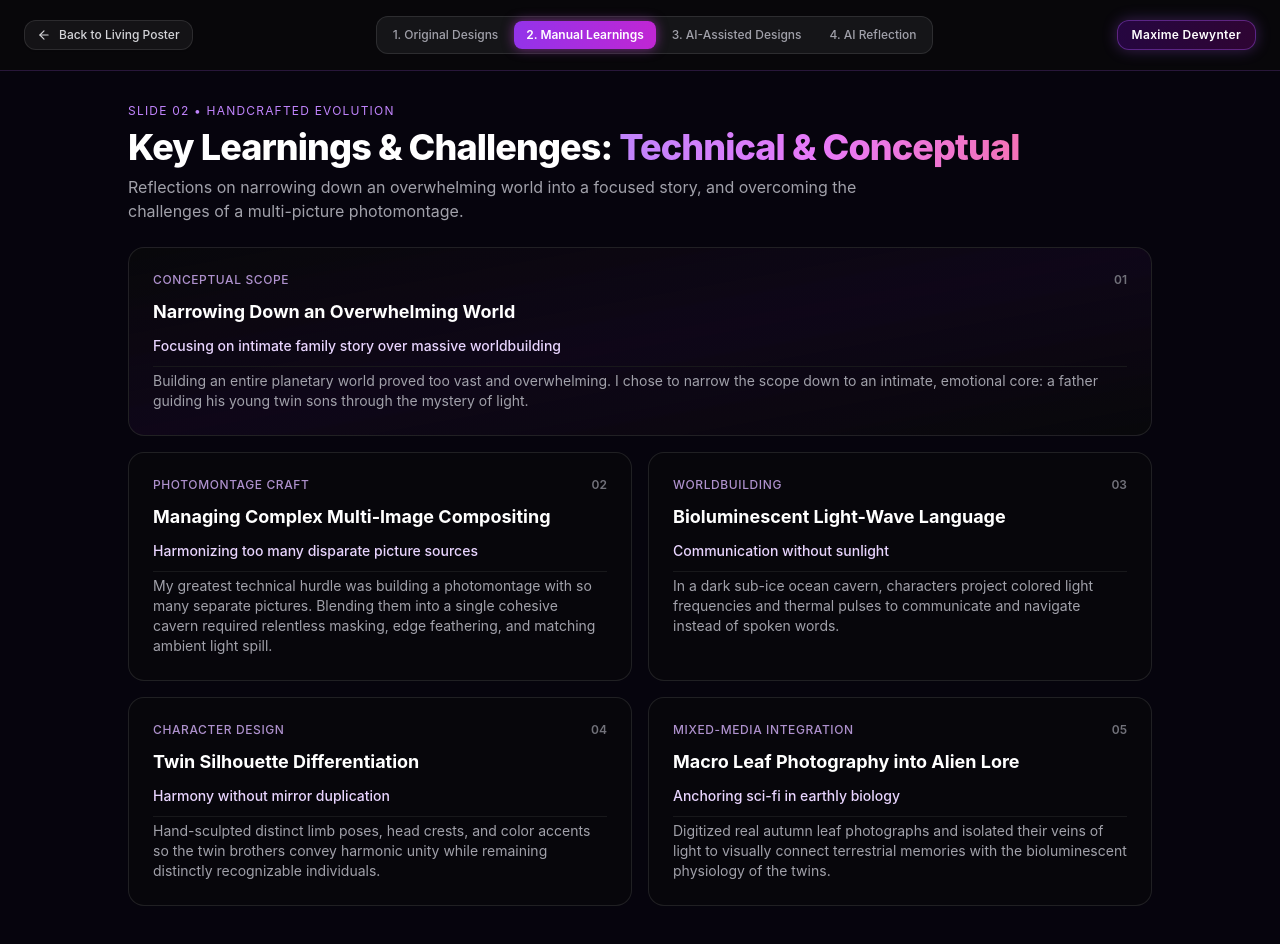
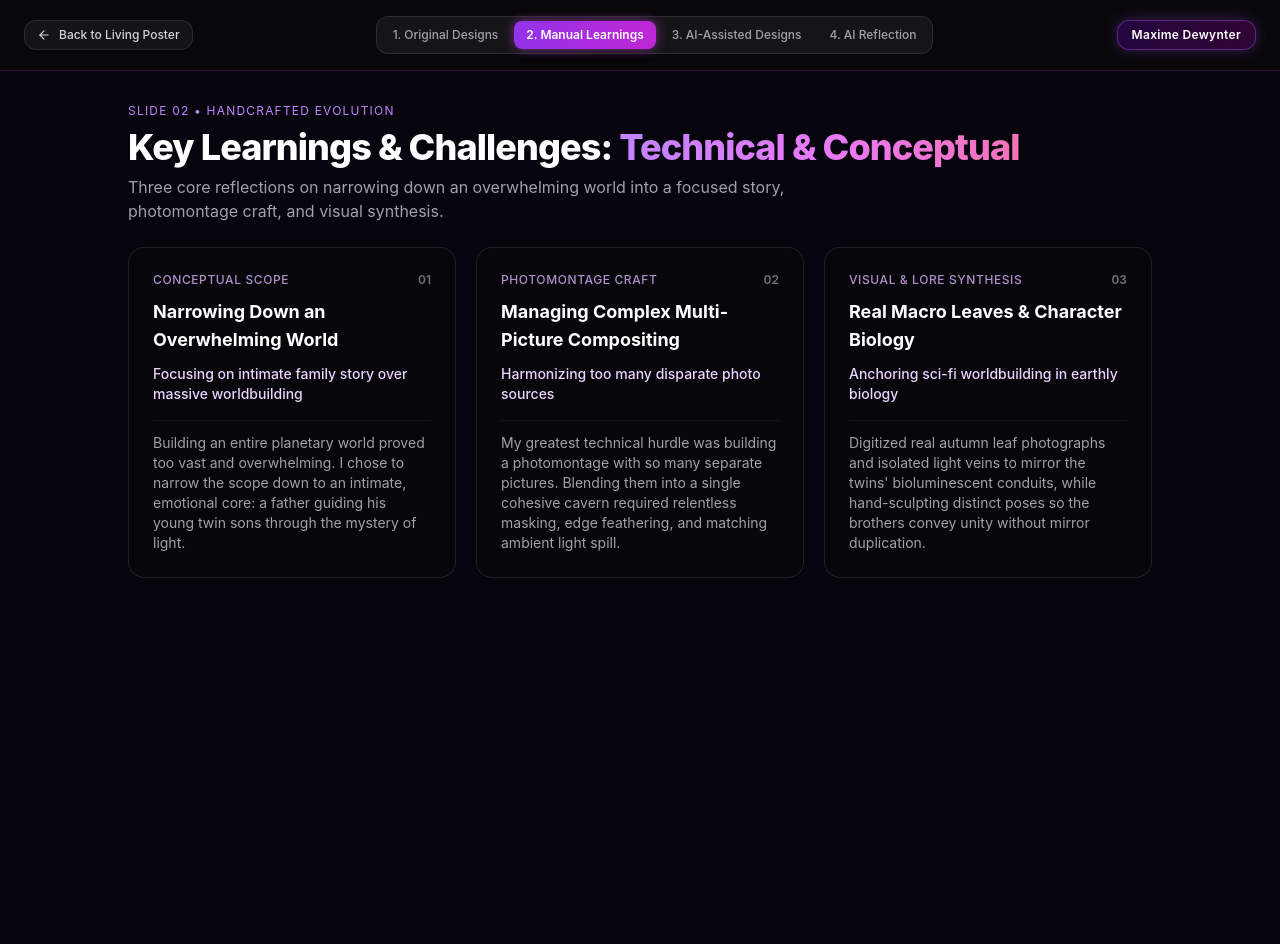
Before and after one commit to maxlearns2code/chromatic-symbiosis, a Next.js app: page /story in a window 1280 px wide. Both pictures are taken after a click on the button "2. Manual Learnings". Shown: the top 944 px of the page. After the commit the page ends 800 px from the top, so only its background shows below. Built offline with nearby package versions, Linux system fonts and the light colour scheme.

Commit message:
style(presentation): streamline Slide 2 into 3 balanced minimalist cards

```diff
--- a/src/components/presentation/SlideLearnings1.tsx
+++ b/src/components/presentation/SlideLearnings1.tsx
@@ -13,34 +13,18 @@ export function SlideLearnings1() {
     {
       number: "02",
       category: "Photomontage Craft",
-      title: "Managing Complex Multi-Image Compositing",
-      highlight: "Harmonizing too many disparate picture sources",
+      title: "Managing Complex Multi-Picture Compositing",
+      highlight: "Harmonizing too many disparate photo sources",
       takeaway:
         "My greatest technical hurdle was building a photomontage with so many separate pictures. Blending them into a single cohesive cavern required relentless masking, edge feathering, and matching ambient light spill.",
     },
     {
       number: "03",
-      category: "Worldbuilding",
-      title: "Bioluminescent Light-Wave Language",
-      highlight: "Communication without sunlight",
+      category: "Visual & Lore Synthesis",
+      title: "Real Macro Leaves & Character Biology",
+      highlight: "Anchoring sci-fi worldbuilding in earthly biology",
       takeaway:
-        "In a dark sub-ice ocean cavern, characters project colored light frequencies and thermal pulses to communicate and navigate instead of spoken words.",
-    },
-    {
-      number: "04",
-      category: "Character Design",
-      title: "Twin Silhouette Differentiation",
-      highlight: "Harmony without mirror duplication",
-      takeaway:
-        "Hand-sculpted distinct limb poses, head crests, and color accents so the twin brothers convey harmonic unity while remaining distinctly recognizable individuals.",
-    },
-    {
-      number: "05",
-      category: "Mixed-Media Integration",
-      title: "Macro Leaf Photography into Alien Lore",
-      highlight: "Anchoring sci-fi in earthly biology",
-      takeaway:
-        "Digitized real autumn leaf photographs and isolated their veins of light to visually connect terrestrial memories with the bioluminescent physiology of the twins.",
+        "Digitized real autumn leaf photographs and isolated light veins to mirror the twins' bioluminescent conduits, while hand-sculpting distinct poses so the brothers convey unity without mirror duplication.",
     },
   ];
 
@@ -58,24 +42,18 @@ export function SlideLearnings1() {
           </span>
         </h2>
         <p className="text-zinc-400 text-sm sm:text-base max-w-3xl leading-relaxed">
-          Reflections on narrowing down an overwhelming world into a focused story, and overcoming the challenges of a multi-picture photomontage.
+          Three core reflections on narrowing down an overwhelming world into a focused story, photomontage craft, and visual synthesis.
         </p>
       </div>
 
-      {/* Minimalist Cards Grid */}
-      <div className="grid grid-cols-1 md:grid-cols-2 gap-4">
-        {learnings.map((item, index) => {
-          const isFeatured = index === 0;
-
-          return (
+      {/* 3-Column Minimalist Grid */}
+      <div className="grid grid-cols-1 md:grid-cols-3 gap-5 items-stretch">
+        {learnings.map((item, index) => (
           <div
             key={index}
-              className={`p-6 rounded-2xl bg-zinc-950/60 border border-zinc-800/80 hover:border-purple-500/30 transition-all flex flex-col gap-2.5 ${
-                isFeatured
-                  ? "md:col-span-2 border-purple-500/20 bg-gradient-to-br from-zinc-950/80 via-purple-950/15 to-zinc-950/80"
-                  : ""
-              }`}
+            className="p-6 rounded-2xl bg-zinc-950/60 border border-zinc-800/80 hover:border-purple-500/30 transition-all flex flex-col justify-between gap-4"
           >
+            <div className="flex flex-col gap-2.5">
               {/* Category & Index */}
               <div className="flex items-center justify-between text-xs font-mono">
                 <span className="uppercase tracking-wider text-purple-300/80 font-medium">
@@ -93,14 +71,14 @@ export function SlideLearnings1() {
               <div className="text-xs sm:text-sm font-medium text-purple-200">
                 {item.highlight}
               </div>
+            </div>
 
             {/* Takeaway */}
-              <p className="text-xs sm:text-sm text-zinc-400 leading-relaxed pt-1 border-t border-zinc-900">
+            <p className="text-xs sm:text-sm text-zinc-400 leading-relaxed pt-3 border-t border-zinc-900">
               {item.takeaway}
             </p>
           </div>
-          );
-        })}
+        ))}
       </div>
     </div>
   );
```
Lines whose indentation alone changed are shown as unchanged.
